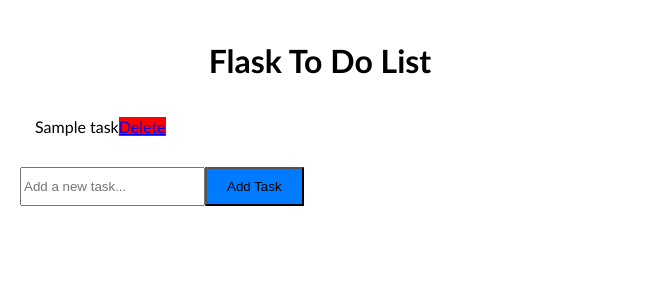
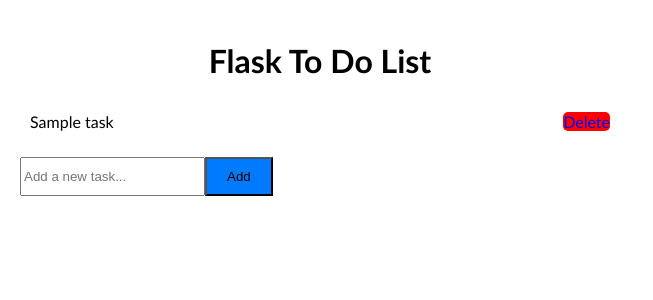
Before and after one commit to dinosaur890123/Flask-demo, a Flask app: template templates/index.html in a window 1280 px wide. Shown: the top 300 px of the page, without its empty margins (0-653 px from the left). Run offline with Flask 3, Linux system fonts and the light colour scheme; the template is opened without the code that fills it: most values are stand-ins (such as "Sample title", 1, 10 or a date in 2020).

Commit message:
Make more advanced

```diff
--- a/main.py
+++ b/main.py
@@ -1,17 +1,34 @@
 from flask import Flask, render_template, request, redirect, url_for
+import json
 app = Flask(__name__)
 todos = []
+DATA_FILE ='todos.json'
 @app.route('/')
+def load_todos():
+    try:
+        with open(DATA_FILE, 'r') as f:
+            return json.load(f)
+    except FileNotFoundError:
+        default_todos = ["Do this", "Do that", "Do something"]
+        save_todos(default_todos)
+        return default_todos
+def save_todos(todos):
+    with open(DATA_FILE, 'w') as f:
+        json.dump(todos, f)
+
+
 def home():
+    todos = load_todos()
     return render_template('index.html', todos=todos)
 
+
 @app.route('/add', methods=['POST'])
-
 def add_task():
     new_task = request.form.get('task_name')
     if new_task:
         todos.append(new_task)
     return redirect(url_for('home'))
+
 
 @app.route('/delete/<int:task_index>')
 def delete_task(task_index):
--- a/static/css/style.css
+++ b/static/css/style.css
@@ -1,5 +1,5 @@
 body {
-    font-family: Calibri, sans-serif;
+    font-family: Calibri;
     background-color: #FFFFFF;
     margin: 0;
     padding: 20px;
@@ -15,19 +15,24 @@ ul {
     padding: 0;
 }
 li {
-    padding: 15px;
+    padding: 10px;
     align-items: center;
     display: flex;
+    justify-content: space-between;
 
 }
 form {
-    display: flex
+    display: flex;
+    margin-top: auto;
 
 }
 button {
     padding: 10px 20px;
     background-color: #007BFF;
+    cursor: pointer;
 }
 .delete-button {
-    background-color: #ff0000;
+    background-color: #FF0000;
+    border-radius: 5px;
+    text-decoration: none;
 }
--- a/templates/index.html
+++ b/templates/index.html
@@ -18,7 +18,8 @@
     </ul>
     <form action="/add" method ="POST">
         <input type="text" name="task" placeholder="Add a new task..." required>
-        <button type="submit">Add Task</button>
+        <button type="submit">Add</button>
+
     </form>
 
 </body>
```
